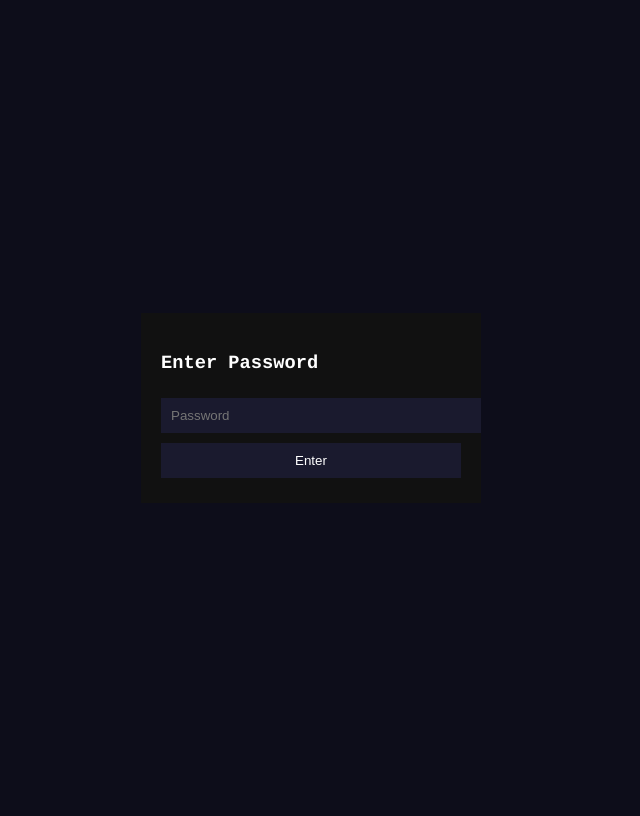
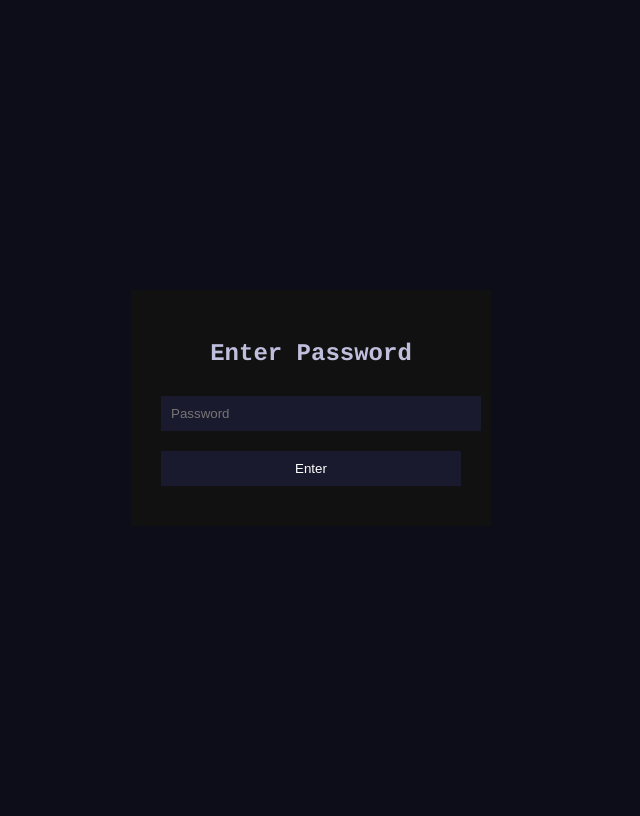
Before and after one commit to Versey42/test11, a Flask app: page / in a window 1280 px wide. Shown: the whole page, without its empty margins (329-969 px from the left). Run offline with Flask 3, Linux system fonts and the light colour scheme.

Commit message:
Update login.html

```diff
--- a/templates/login.html
+++ b/templates/login.html
@@ -5,7 +5,7 @@
 <style>
 body {
     background:#0d0d1a;
-    color:#fff;
+    color:#c0bedd;
     font-family:Courier;
     display:flex;
     justify-content:center;
@@ -15,28 +15,32 @@ body {
 
 .box {
     background:#111;
-    padding:20px;
+    padding:30px;
     width:300px;
+    text-align:center;
 }
 
 input,button {
     width:100%;
     padding:10px;
-    margin:5px 0;
+    margin:10px 0;
     background:#1a1a2e;
     border:none;
     color:#fff;
 }
 
+button { cursor:pointer; }
+
 .error {
     color:red;
+    font-size:12px;
 }
 </style>
 </head>
 <body>
 
 <div class="box">
-<h3>Enter Password</h3>
+    <h2>Enter Password</h2>
 
     <form method="POST">
         <input type="password" name="password" placeholder="Password">
@@ -46,7 +50,6 @@ input,button {
     {% if error %}
         <div class="error">{{ error }}</div>
     {% endif %}
-
 </div>
 
 </body>
```
Lines whose indentation alone changed are shown as unchanged.
